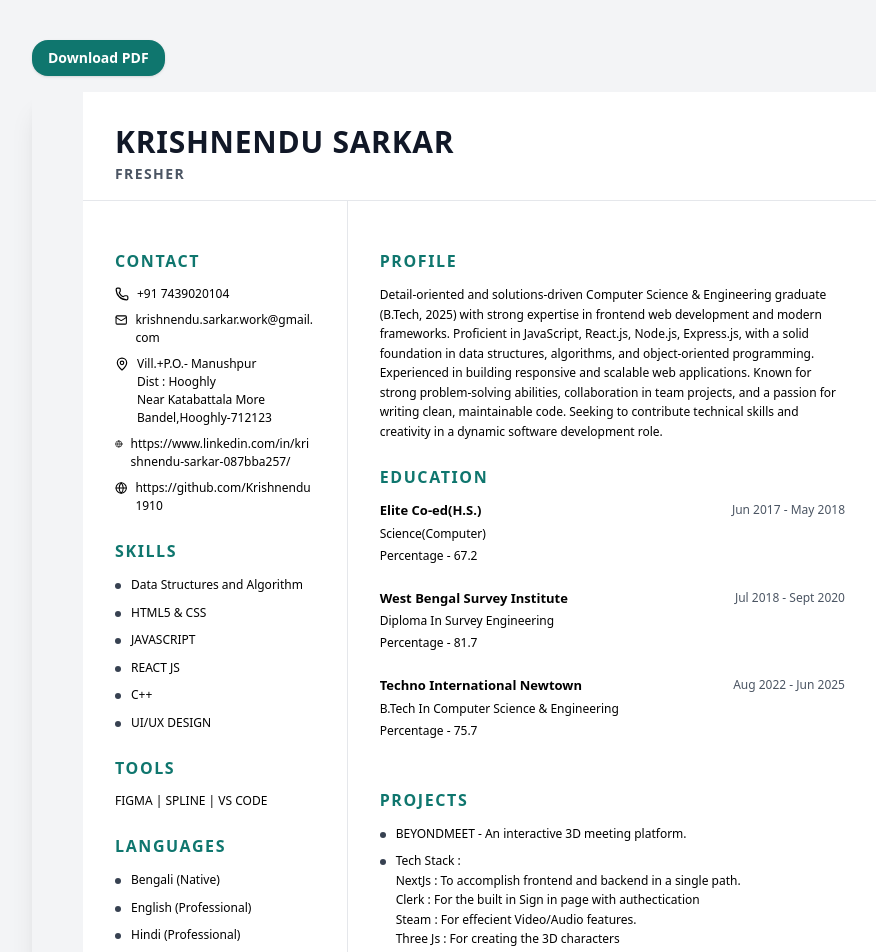
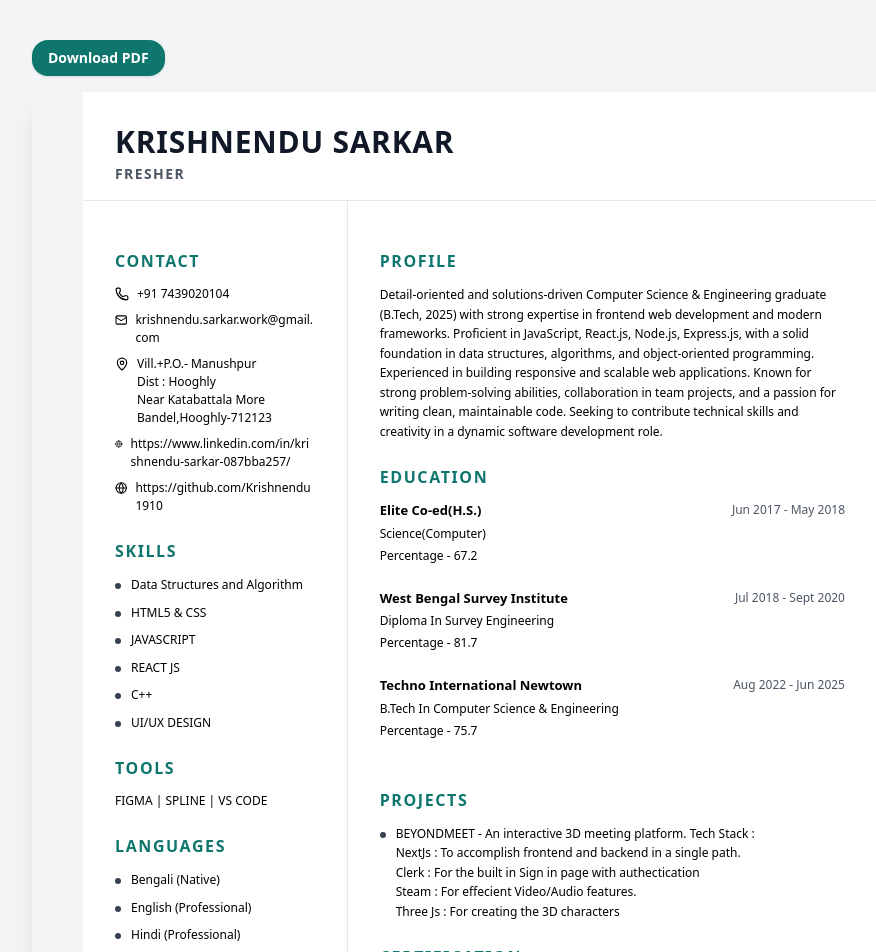
Before and after one commit to Krishnendu1910/Simple-Resume, a React (Vite) app: page / in a window 1280 px wide. Shown: the top 952 px of the page, without its empty margins (160-1036 px from the left). Built offline with nearby package versions, Linux system fonts and the light colour scheme.

Commit message:
first commit

```diff
--- a/src/Resume.jsx
+++ b/src/Resume.jsx
@@ -230,8 +230,6 @@ export default function Resume() {
               <ul className="space-y-2">
                 <Bullet>
                   BEYONDMEET - An interactive 3D meeting platform.
-                </Bullet>
-                <Bullet>
                   Tech Stack :
                   <ul>
                     <li>NextJs : To accomplish frontend and backend in a single path.</li>
```
